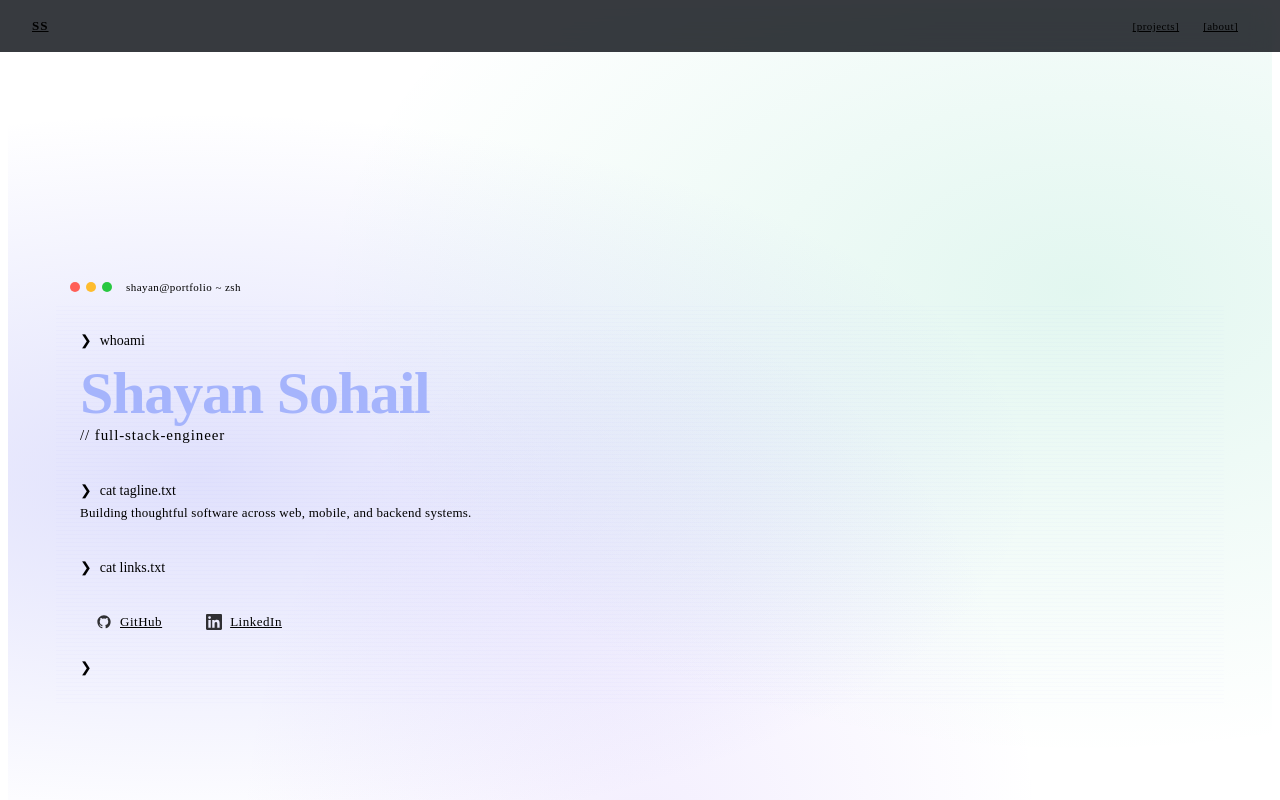
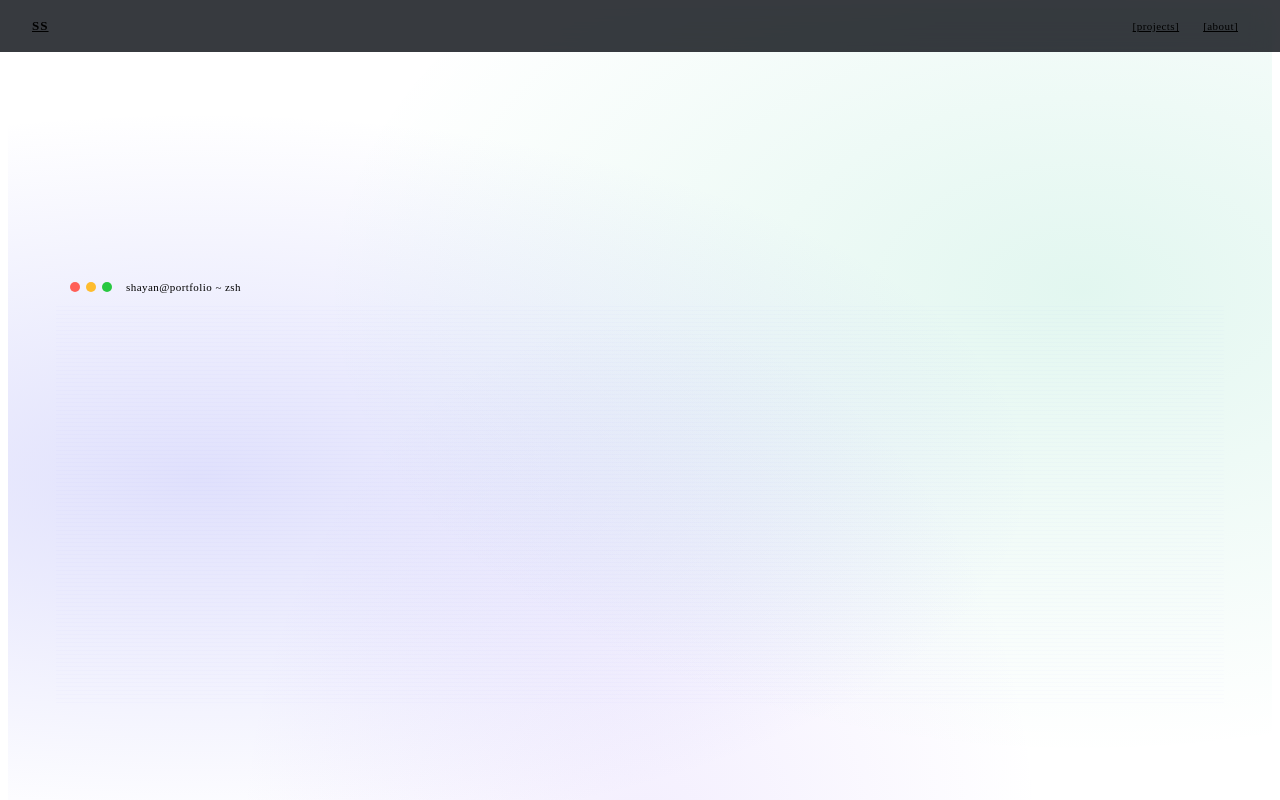
Before and after one commit to shayansoh/shayansoh.github.io, a React (Vite) app: page / in a window 1280 px wide. Shown: the top 800 px of the page. Built offline with nearby package versions, Linux system fonts and the light colour scheme; the HTML template or start-up script is replaced by a standard one.

Commit message:
Update hero tagline

```diff
--- a/src/sections/Hero/Hero.jsx
+++ b/src/sections/Hero/Hero.jsx
@@ -1,95 +1,149 @@
-import { useEffect, useState } from 'react'
+import { useEffect, useState, useRef, useCallback } from 'react'
 import TerminalWindow from '../../components/TerminalWindow/TerminalWindow'
 import styles from './Hero.module.css'
 
-const SEQUENCE = [
-  { id: 'cmd1',      delay: 400 },
-  { id: 'name',      delay: 900 },
-  { id: 'role',      delay: 1200 },
-  { id: 'sep',       delay: 1500 },
-  { id: 'cmd2',      delay: 1700 },
-  { id: 'tagline',   delay: 2000 },
-  { id: 'sep2',      delay: 2300 },
-  { id: 'cmd3',      delay: 2500 },
-  { id: 'social',    delay: 2800 },
-  { id: 'cursor',    delay: 3100 },
-]
+// Renders text character by character. Calls onComplete when done.
+function TypedText({ text, speed = 45, active = false, onComplete }) {
+  const [count, setCount] = useState(0)
+  const onCompleteRef = useRef(onComplete)
+  onCompleteRef.current = onComplete
+
+  useEffect(() => {
+    if (!active) return
+    if (count >= text.length) {
+      onCompleteRef.current?.()
+      return
+    }
+    const t = setTimeout(() => setCount(c => c + 1), speed)
+    return () => clearTimeout(t)
+  }, [active, count, text, speed])
+
+  // Reset if text changes (e.g. HMR)
+  useEffect(() => { setCount(0) }, [text])
+
+  return <>{text.slice(0, count)}</>
+}
+
+const S = {
+  IDLE: -1, CMD1: 0, NAME: 1, ROLE: 2,
+  SEP1: 3, CMD2: 4, TAGLINE: 5,
+  SEP2: 6, CMD3: 7, SOCIAL: 8, CURSOR: 9,
+}
 
 export default function Hero() {
-  const [visible, setVisible] = useState(new Set())
+  const [step, setStep] = useState(S.IDLE)
+  const advance = useCallback((to) => () => setStep(to), [])
 
+  // Initial boot delay
   useEffect(() => {
-    const timers = SEQUENCE.map(({ id, delay }) =>
-      setTimeout(() => setVisible(prev => new Set([...prev, id])), delay)
-    )
-    return () => timers.forEach(clearTimeout)
+    const t = setTimeout(() => setStep(S.CMD1), 500)
+    return () => clearTimeout(t)
   }, [])
 
-  const v = id => visible.has(id) ? styles.visible : ''
+  // Non-typed transitions: separators and social pop in then advance
+  useEffect(() => {
+    if (step === S.SEP1)   { const t = setTimeout(() => setStep(S.CMD2),   200); return () => clearTimeout(t) }
+    if (step === S.SEP2)   { const t = setTimeout(() => setStep(S.CMD3),   200); return () => clearTimeout(t) }
+    if (step === S.SOCIAL) { const t = setTimeout(() => setStep(S.CURSOR), 400); return () => clearTimeout(t) }
+  }, [step])
+
+  const show = (s) => step >= s
 
   return (
     <section id="hero" className={styles.section}>
-      <TerminalWindow path="shayan@portfolio ~ zsh" className={styles.window}>
+      <TerminalWindow
+        path="shayan@portfolio ~ zsh"
+        className={styles.window}
+        bodyStyle={{ height: '460px', overflow: 'hidden' }}
+      >
 
-        {/* whoami */}
-        <div className={`${styles.line} ${v('cmd1')}`}>
+        {/* ❯ whoami */}
+        {show(S.CMD1) && (
+          <div className={styles.line}>
             <span className={styles.prompt}>❯</span>
-          <span className={styles.cmd}>whoami</span>
+            <span className={styles.cmd}>
+              <TypedText text="whoami" speed={50} active={step === S.CMD1} onComplete={advance(S.NAME)} />
+            </span>
           </div>
+        )}
 
-        <div className={`${styles.name} ${v('name')}`}>Shayan Sohail</div>
-        <div className={`${styles.role} ${v('role')}`}>// full-stack-engineer</div>
+        {/* Shayan Sohail */}
+        {show(S.NAME) && (
+          <div className={styles.name}>
+            <TypedText text="Shayan Sohail" speed={35} active={step === S.NAME} onComplete={advance(S.ROLE)} />
+          </div>
+        )}
 
-        <div className={`${styles.separator} ${v('sep')}`} />
+        {/* // software-engineer */}
+        {show(S.ROLE) && (
+          <div className={styles.role}>
+            <TypedText text="// software-engineer" speed={28} active={step === S.ROLE} onComplete={advance(S.SEP1)} />
+          </div>
+        )}
 
-        {/* tagline */}
-        <div className={`${styles.line} ${v('cmd2')}`}>
+        {show(S.SEP1) && <div className={styles.separator} />}
+
+        {/* ❯ cat tagline.txt */}
+        {show(S.CMD2) && (
+          <div className={styles.line}>
             <span className={styles.prompt}>❯</span>
-          <span className={styles.cmd}>cat tagline.txt</span>
+            <span className={styles.cmd}>
+              <TypedText text="cat tagline.txt" speed={40} active={step === S.CMD2} onComplete={advance(S.TAGLINE)} />
+            </span>
           </div>
-        <div className={`${styles.tagline} ${v('tagline')}`}>
-          Building thoughtful software across web, mobile, and backend systems.
+        )}
+
+        {/* tagline output */}
+        {show(S.TAGLINE) && (
+          <div className={styles.tagline}>
+            <TypedText
+              text="Complexity is easy. Simplicity takes longer."
+              speed={14}
+              active={step === S.TAGLINE}
+              onComplete={advance(S.SEP2)}
+            />
           </div>
+        )}
 
-        <div className={`${styles.separator} ${v('sep2')}`} />
+        {show(S.SEP2) && <div className={styles.separator} />}
 
-        {/* social links */}
-        <div className={`${styles.line} ${v('cmd3')}`}>
+        {/* ❯ cat links.txt */}
+        {show(S.CMD3) && (
+          <div className={styles.line}>
             <span className={styles.prompt}>❯</span>
-          <span className={styles.cmd}>cat links.txt</span>
+            <span className={styles.cmd}>
+              <TypedText text="cat links.txt" speed={40} active={step === S.CMD3} onComplete={advance(S.SOCIAL)} />
+            </span>
           </div>
-        <div className={`${styles.socialRow} ${v('social')}`}>
-          <a
-            href="https://github.com/shayansoh"
-            target="_blank"
-            rel="noopener noreferrer"
-            className={styles.socialLink}
-          >
+        )}
+
+        {/* Social links */}
+        {show(S.SOCIAL) && (
+          <div className={styles.socialRow}>
+            <a href="https://github.com/shayansoh" target="_blank" rel="noopener noreferrer" className={styles.socialLink}>
               <svg width="16" height="16" viewBox="0 0 24 24" fill="currentColor" aria-hidden="true">
                 <path d="M12 2C6.477 2 2 6.477 2 12c0 4.418 2.865 8.166 6.839 9.489.5.092.682-.217.682-.482 0-.237-.009-.868-.013-1.703-2.782.605-3.369-1.342-3.369-1.342-.454-1.155-1.11-1.463-1.11-1.463-.908-.62.069-.608.069-.608 1.003.07 1.531 1.032 1.531 1.032.892 1.53 2.341 1.088 2.91.832.092-.647.35-1.088.636-1.338-2.22-.253-4.555-1.113-4.555-4.951 0-1.093.39-1.988 1.029-2.688-.103-.253-.446-1.272.098-2.65 0 0 .84-.27 2.75 1.026A9.564 9.564 0 0 1 12 6.844a9.59 9.59 0 0 1 2.504.337c1.909-1.296 2.747-1.027 2.747-1.027.546 1.379.202 2.398.1 2.651.64.7 1.028 1.595 1.028 2.688 0 3.848-2.339 4.695-4.566 4.943.359.309.678.919.678 1.852 0 1.336-.012 2.415-.012 2.743 0 .267.18.578.688.48C19.138 20.163 22 16.418 22 12c0-5.523-4.477-10-10-10z"/>
               </svg>
               GitHub
             </a>
-          <a
-            href="https://www.linkedin.com/in/shayansohail/"
-            target="_blank"
-            rel="noopener noreferrer"
-            className={styles.socialLink}
-          >
+            <a href="https://www.linkedin.com/in/shayansohail/" target="_blank" rel="noopener noreferrer" className={styles.socialLink}>
               <svg width="16" height="16" viewBox="0 0 24 24" fill="currentColor" aria-hidden="true">
                 <path d="M20.447 20.452h-3.554v-5.569c0-1.328-.027-3.037-1.852-3.037-1.853 0-2.136 1.445-2.136 2.939v5.667H9.351V9h3.414v1.561h.046c.477-.9 1.637-1.85 3.37-1.85 3.601 0 4.267 2.37 4.267 5.455v6.286zM5.337 7.433a2.062 2.062 0 0 1-2.063-2.065 2.064 2.064 0 1 1 2.063 2.065zm1.782 13.019H3.555V9h3.564v11.452zM22.225 0H1.771C.792 0 0 .774 0 1.729v20.542C0 23.227.792 24 1.771 24h20.451C23.2 24 24 23.227 24 22.271V1.729C24 .774 23.2 0 22.222 0h.003z"/>
               </svg>
               LinkedIn
             </a>
           </div>
+        )}
 
-        {/* blinking cursor */}
-        <div style={{ marginTop: '16px', minHeight: '20px' }}>
-          <span className={`${styles.line} ${v('cursor')}`} style={{ display: 'inline-flex' }}>
+        {/* Blinking cursor */}
+        {show(S.CURSOR) && (
+          <div style={{ marginTop: '16px' }}>
+            <span className={styles.line} style={{ display: 'inline-flex' }}>
               <span className={styles.prompt}>❯</span>
-            <span className={`${styles.cursor} ${v('cursor')}`} />
+              <span className={styles.cursor} />
             </span>
           </div>
+        )}
 
       </TerminalWindow>
 
```
Lines whose indentation alone changed are shown as unchanged.
